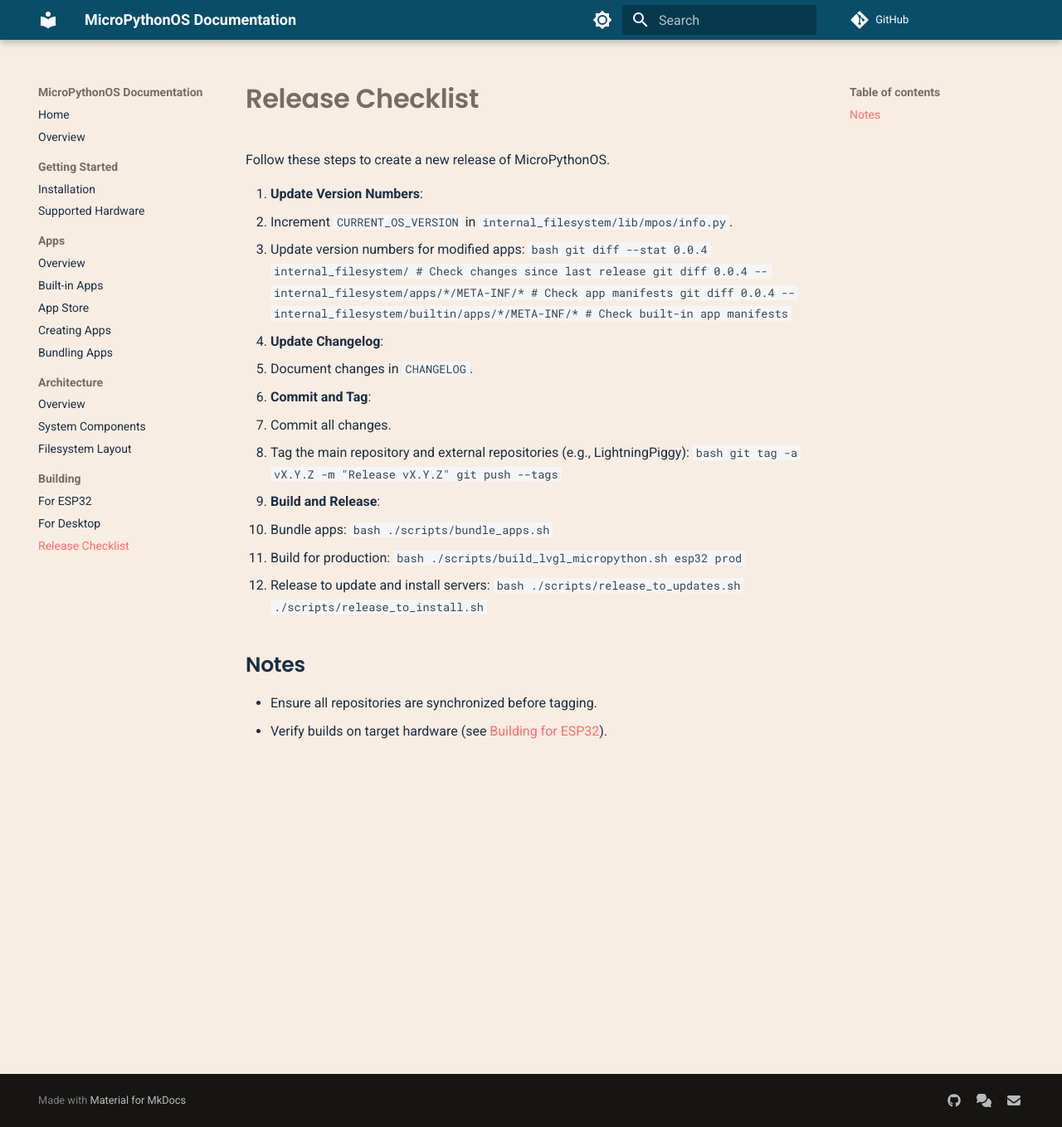
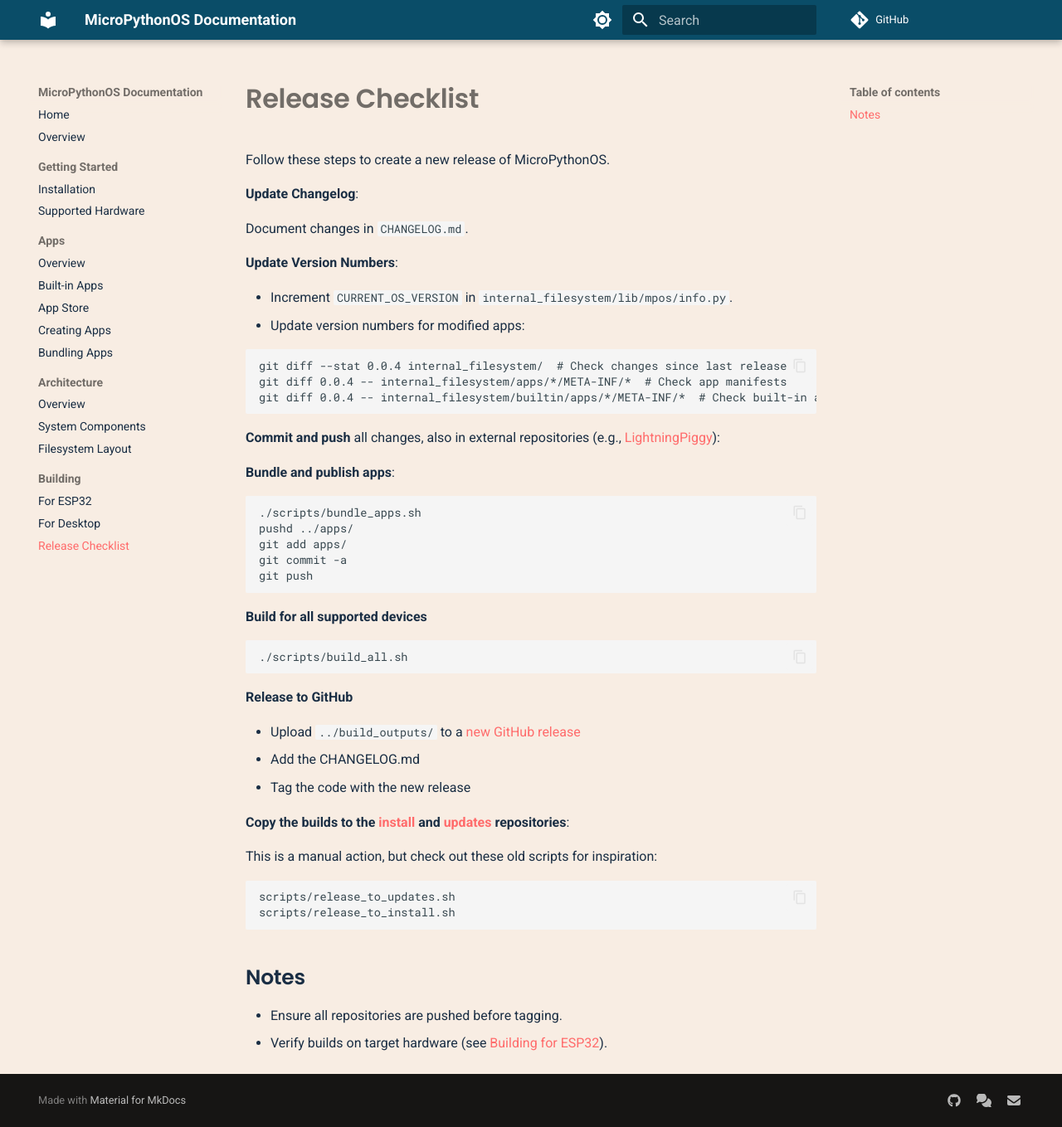
Before and after one commit to MicroPythonOS/docs, an MkDocs documentation site: the page built from docs/building/release-checklist.md, in a window 1280 px wide and 1359 px high. Shown: the whole window at 83% size. Built offline with MkDocs 1.6.1 and Material for MkDocs 9.7.7, drawn with Linux system fonts in a browser that asks for light colours; comment, search, counter and statistics services are not loaded.

Commit message:
Update docs

````diff
--- a/docs/building/release-checklist.md
+++ b/docs/building/release-checklist.md
@@ -2,42 +2,54 @@
 
 Follow these steps to create a new release of MicroPythonOS.
 
-1. **Update Version Numbers**:
+**Update Changelog**:
+
+Document changes in `CHANGELOG.md`.
+
+**Update Version Numbers**:
+
    - Increment `CURRENT_OS_VERSION` in `internal_filesystem/lib/mpos/info.py`.
    - Update version numbers for modified apps:
-     ```bash
-     git diff --stat 0.0.4 internal_filesystem/  # Check changes since last release
-     git diff 0.0.4 -- internal_filesystem/apps/*/META-INF/*  # Check app manifests
-     git diff 0.0.4 -- internal_filesystem/builtin/apps/*/META-INF/*  # Check built-in app manifests
-     ```
 
-2. **Update Changelog**:
-   - Document changes in `CHANGELOG`.
+```bash
+git diff --stat 0.0.4 internal_filesystem/  # Check changes since last release
+git diff 0.0.4 -- internal_filesystem/apps/*/META-INF/*  # Check app manifests
+git diff 0.0.4 -- internal_filesystem/builtin/apps/*/META-INF/*  # Check built-in app manifests
+```
 
-3. **Commit and Tag**:
-   - Commit all changes.
-   - Tag the main repository and external repositories (e.g., LightningPiggy):
-     ```bash
-     git tag -a vX.Y.Z -m "Release vX.Y.Z"
-     git push --tags
-     ```
+**Commit and push** all changes, also in external repositories (e.g., [LightningPiggy](https://github.com/LightningPiggy/LightningPiggyApp)):
 
-4. **Build and Release**:
-   - Bundle apps:
-     ```bash
-     ./scripts/bundle_apps.sh
-     ```
-   - Build for production:
-     ```bash
-     ./scripts/build_lvgl_micropython.sh esp32 prod
-     ```
-   - Release to update and install servers:
-     ```bash
-     ./scripts/release_to_updates.sh
-     ./scripts/release_to_install.sh
-     ```
+**Bundle and publish apps**:
+
+```bash
+./scripts/bundle_apps.sh
+pushd ../apps/
+git add apps/
+git commit -a
+git push
+```
+
+**Build for all supported devices**
+
+```bash
+./scripts/build_all.sh
+```
+
+**Release to GitHub**
+
+- Upload ``` ../build_outputs/ ``` to a [new GitHub release](https://github.com/MicroPythonOS/MicroPythonOS/releases/new)
+- Add the CHANGELOG.md
+- Tag the code with the new release
+
+**Copy the builds to the [install](https://github.com/MicroPythonOS/install) and [updates](https://github.com/MicroPythonOS/updates) repositories**:
+
+This is a manual action, but check out these old scripts for inspiration:
+```bash
+scripts/release_to_updates.sh
+scripts/release_to_install.sh
+```
 
 ## Notes
 
-- Ensure all repositories are synchronized before tagging.
+- Ensure all repositories are pushed before tagging.
 - Verify builds on target hardware (see [Building for ESP32](esp32.md)).
````
Also changed, not shown: docs/building/esp32.md (+17 -11 lines), docs/getting-started/supported-hardware.md (+1 -1 lines).
